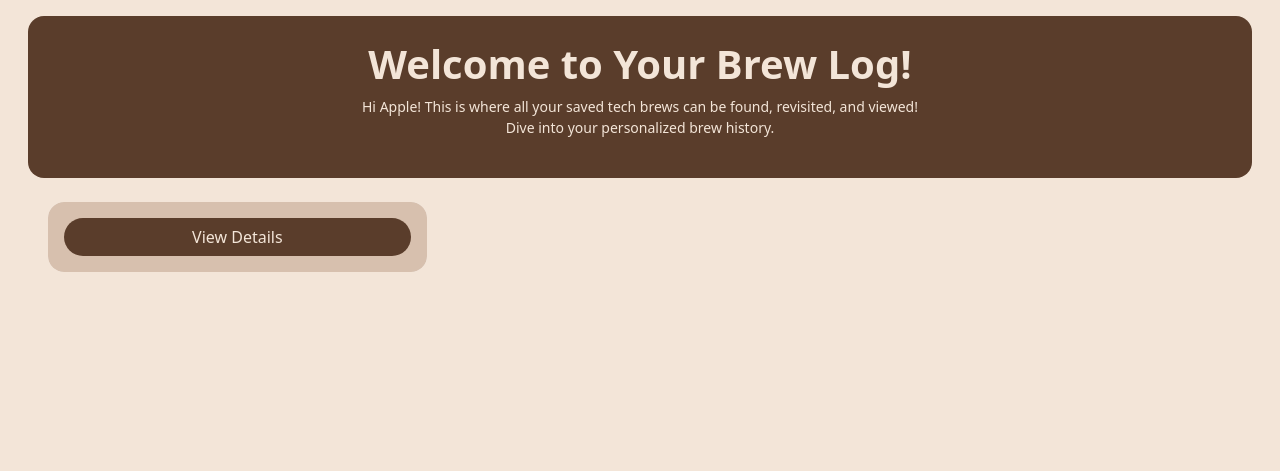
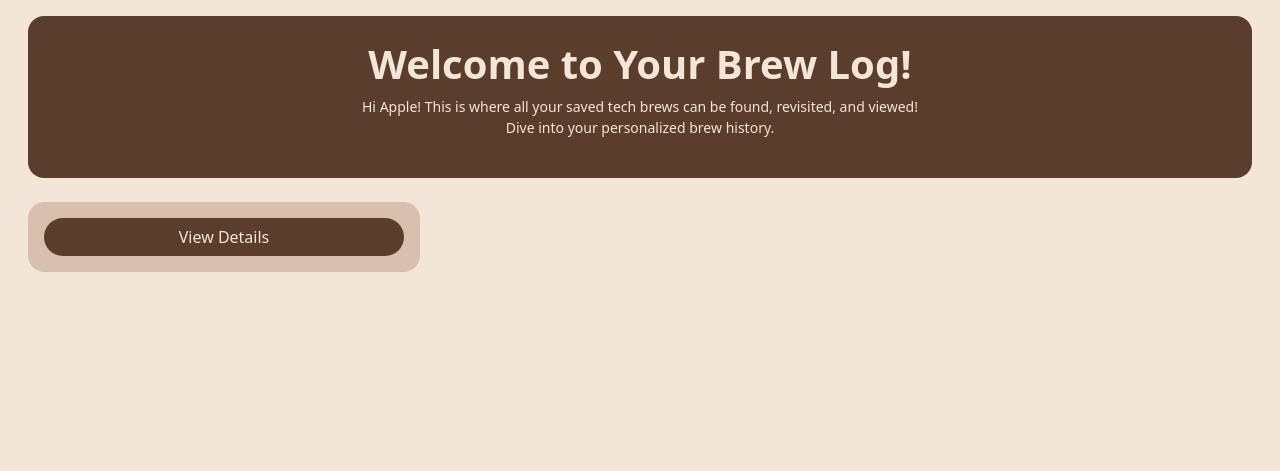
Before and after one commit to Tapple214/brewyourtech, a Django app: template brewyourtech/byt/templates/byt/brewLog.html in a window 1280 px wide. Shown: the top 471 px of the page. Run offline with Django 5.2, Linux system fonts and the light colour scheme; data comes from the database, SQL or seed files in the repository; tables that the repository leaves empty hold one stand-in row (values such as "Sample post"); the template is opened without the code that fills it: values that come from a table or form of the project are taken from there, most other values are stand-ins (such as "Sample title", 1, 10 or a date in 2020); some libraries are stand-ins or nearby versions.

Commit message:
ui adjustments

```diff
--- a/brewyourtech/byt/templates/byt/brewLog.html
+++ b/brewyourtech/byt/templates/byt/brewLog.html
@@ -39,7 +39,7 @@
       <div
         class="flex-grow-1 d-flex justify-content-center align-items-start py-4"
       >
-        <div class="row w-100 px-4">
+        <div class="row w-100 px-1">
           <!-- Individual Log Cards -->
           {% for bookmarked_item in bookmarked_items %}
           <div class="col-12 col-md-6 col-lg-4 mb-4">
--- a/brewyourtech/byt/templates/byt/loginSignUp.html
+++ b/brewyourtech/byt/templates/byt/loginSignUp.html
@@ -26,7 +26,7 @@
     <div class="d-flex flex-column flex-md-row vh-100 ">
       <!-- Left Side: Login/Sign Up Form -->
       <div
-        class="px-4 h-100 w-md-50 d-flex flex-column justify-content-center pb-5"
+        class="px-4 h-100 w-md-50 d-flex flex-column justify-content-center pb-5 z-3"
         style="background-color: #d7c0ae; color: #4a3325; min-width: 50%"
       >
         <form method="post" id="authForm">
@@ -137,7 +137,7 @@
     <img
     src="{% static 'byt/images/deco2.png' %}"
     alt="BrewYourTech decoration"
-    class="position-absolute w-100 bottom-0"
+    class="position-absolute w-100 bottom-0 "
   />
     </div>
 
```
